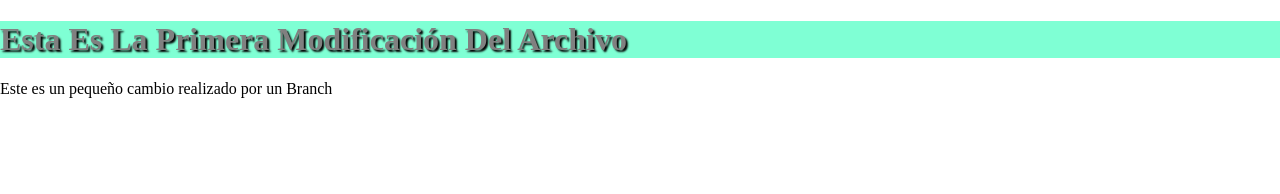
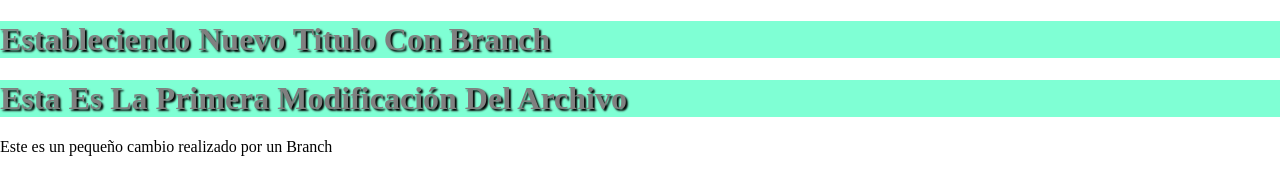
Before and after one commit to BryanPawkar/Github, a plain HTML site: page index.html in a window 1280 px wide. Drawn offline with Linux system fonts and the light colour scheme.

Commit message:
nuevo titulo

```diff
--- a/index.html
+++ b/index.html
@@ -8,6 +8,7 @@
     <title>Working with Github</title>
 </head>
 <body>
+    <h1>Estableciendo nuevo titulo con Branch</h1>
     <h1>Esta es la primera modificación del archivo</h1>
     <p>Este es un pequeño cambio realizado por un Branch</p>
     <script src="main.js"></script>
```
